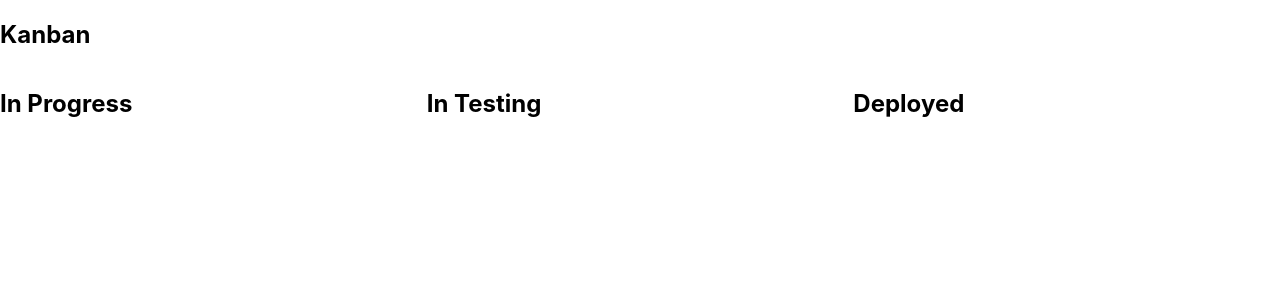
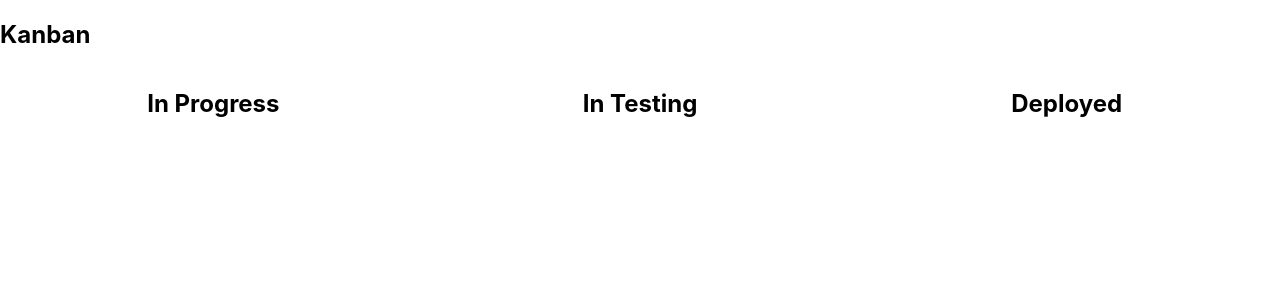
Before and after one commit to mahassan/kanban-react, a React (Create React App) app: page / in a window 1280 px wide. Shown: the top 300 px of the page. Built offline with nearby package versions, Linux system fonts and the light colour scheme.

Commit message:
centering the main div

```diff
--- a/src/App.css
+++ b/src/App.css
@@ -1,4 +1,7 @@
 .main__container{
   display: grid;
   grid-template-columns: 1fr 1fr 1fr;
+  margin: 0 auto;
+  min-width: 1250px;
+  text-align: center;
 }
```
